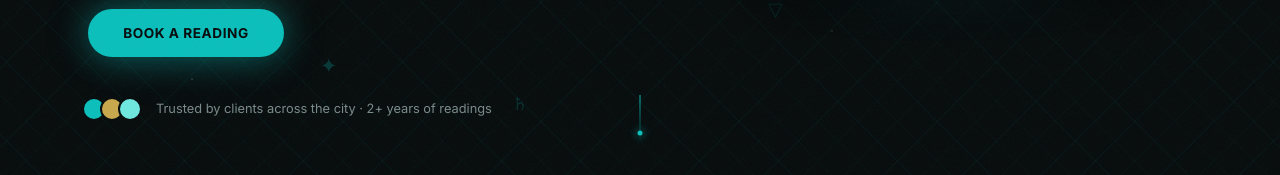
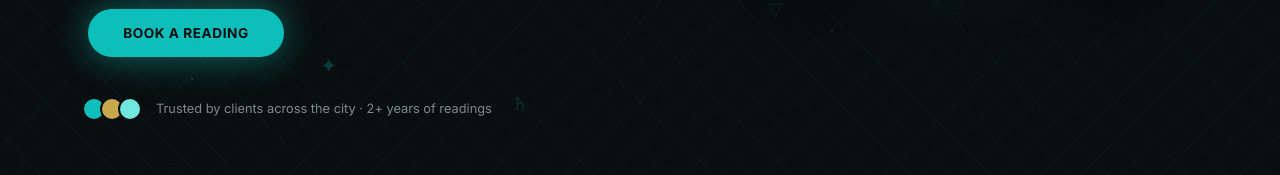
Before and after one commit to pydev0/teal_arcana, a Next.js app: page / in a window 1280 px wide. Shown: the part 625-800 px from the top of the page. Built offline with nearby package versions, Linux system fonts and the light colour scheme.

Commit message:
Remove scroll indicator from hero

```diff
--- a/components/Hero.tsx
+++ b/components/Hero.tsx
@@ -255,16 +255,6 @@ export default function Hero() {
 
       </div>
 
-      {/* Scroll indicator */}
-      <div style={{ position: "absolute", bottom: "2rem", left: "50%", transform: "translateX(-50%)" }}>
-        <div style={{ width: 1, height: 48, background: "linear-gradient(to bottom, var(--teal), transparent)", position: "relative", overflow: "visible" }}>
-          <motion.div
-            animate={{ y: [0, 36, 0] }}
-            transition={{ duration: 2, repeat: Infinity, ease: "easeInOut" }}
-            style={{ width: 5, height: 5, borderRadius: "50%", background: "var(--teal)", marginLeft: -2, boxShadow: "0 0 8px var(--teal)" }}
-          />
-        </div>
-      </div>
     </section>
   );
 }
```
